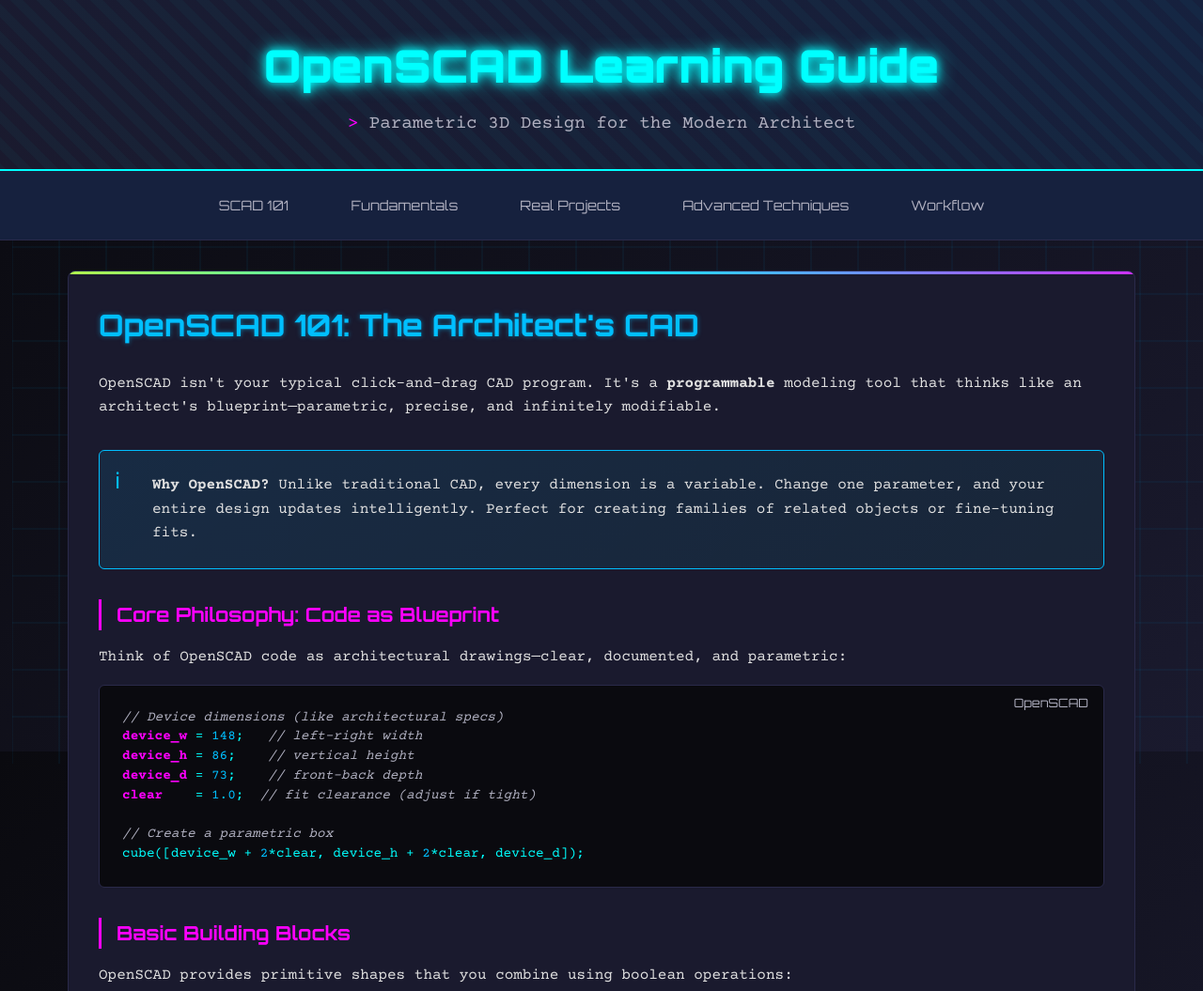
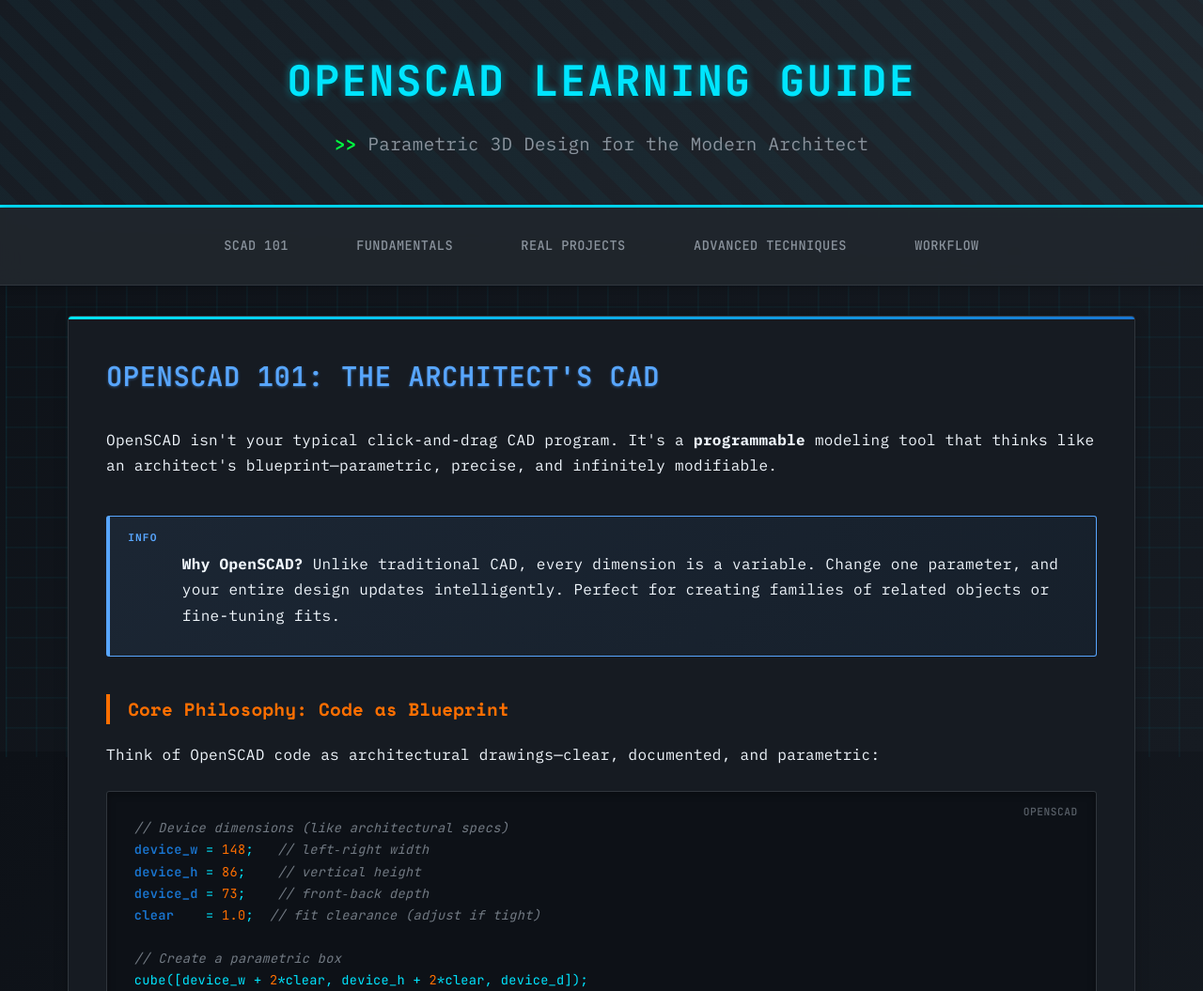
Before and after one commit to bneidlinger/scad, a plain HTML site: page index.html in a window 1280 px wide. Shown: the top 1055 px of the page at 94% size. Drawn offline with nearby package versions, Linux system fonts and the light colour scheme.

Commit message:
style update

```diff
--- a/index.html
+++ b/index.html
@@ -5,20 +5,23 @@
     <meta name="viewport" content="width=device-width, initial-scale=1.0">
     <title>OpenSCAD Learning Guide | bneidlinger.github.io</title>
     <style>
-        @import url('https://fonts.googleapis.com/css2?family=Orbitron:wght@400;700;900&family=Courier+Prime:wght@400;700&display=swap');
+        @import url('https://fonts.googleapis.com/css2?family=IBM+Plex+Mono:wght@300;400;500;600;700&family=JetBrains+Mono:wght@300;400;500;600;700&family=Space+Mono:wght@400;700&display=swap');
 
         :root {
-            --neon-cyan: #00ffff;
-            --neon-pink: #ff00ff;
-            --neon-yellow: #ffff00;
-            --dark-bg: #0a0a0f;
-            --card-bg: #1a1a2e;
-            --accent-bg: #16213e;
-            --text-primary: #e0e0e0;
-            --text-secondary: #b0b0c0;
-            --grid-color: #2a2a4a;
-            --architect-blue: #00bfff;
-            --warning-amber: #ffa500;
+            --terminal-green: #00ff41;
+            --architect-cyan: #00e5ff;
+            --blueprint-blue: #1976d2;
+            --accent-amber: #ff6f00;
+            --dark-bg: #0d1117;
+            --card-bg: #161b22;
+            --accent-bg: #21262d;
+            --border-color: #30363d;
+            --text-primary: #f0f6fc;
+            --text-secondary: #8b949e;
+            --grid-color: #21262d;
+            --success-green: #238636;
+            --warning-yellow: #d29922;
+            --mono-blue: #58a6ff;
         }
 
         * {
@@ -28,13 +31,15 @@
         }
 
         body {
-            font-family: 'Courier Prime', monospace;
-            background: linear-gradient(135deg, var(--dark-bg) 0%, #1a1a2e 100%);
+            font-family: 'IBM Plex Mono', 'JetBrains Mono', 'Space Mono', monospace;
+            background: linear-gradient(135deg, var(--dark-bg) 0%, var(--card-bg) 100%);
             color: var(--text-primary);
-            line-height: 1.6;
+            line-height: 1.7;
             min-height: 100vh;
             background-attachment: fixed;
             overflow-x: hidden;
+            font-weight: 400;
+            letter-spacing: 0.02em;
         }
 
         /* Animated grid background */
@@ -46,25 +51,25 @@
             width: 100%;
             height: 100%;
             background-image:
-                linear-gradient(rgba(0, 191, 255, 0.1) 1px, transparent 1px),
-                linear-gradient(90deg, rgba(0, 191, 255, 0.1) 1px, transparent 1px);
-            background-size: 50px 50px;
-            animation: gridMove 20s linear infinite;
+                linear-gradient(rgba(0, 229, 255, 0.08) 1px, transparent 1px),
+                linear-gradient(90deg, rgba(0, 229, 255, 0.08) 1px, transparent 1px);
+            background-size: 32px 32px;
+            animation: gridMove 25s linear infinite;
             pointer-events: none;
             z-index: -1;
         }
 
         @keyframes gridMove {
             0% { transform: translate(0, 0); }
-            100% { transform: translate(50px, 50px); }
+            100% { transform: translate(32px, 32px); }
         }
 
         /* Header */
         header {
-            background: linear-gradient(45deg, var(--card-bg), var(--accent-bg));
-            border-bottom: 2px solid var(--neon-cyan);
-            box-shadow: 0 0 20px rgba(0, 255, 255, 0.3);
-            padding: 2rem 0;
+            background: linear-gradient(135deg, var(--card-bg), var(--accent-bg));
+            border-bottom: 3px solid var(--architect-cyan);
+            box-shadow: 0 4px 32px rgba(0, 229, 255, 0.15);
+            padding: 3rem 0;
             text-align: center;
             position: relative;
             overflow: hidden;
@@ -80,9 +85,9 @@
             background: repeating-linear-gradient(
                 45deg,
                 transparent,
-                transparent 10px,
-                rgba(0, 255, 255, 0.03) 10px,
-                rgba(0, 255, 255, 0.03) 20px
+                transparent 16px,
+                rgba(0, 229, 255, 0.04) 16px,
+                rgba(0, 229, 255, 0.04) 32px
             );
             animation: headerPattern 30s linear infinite;
         }
@@ -93,14 +98,16 @@
         }
 
         h1 {
-            font-family: 'Orbitron', monospace;
-            font-size: 3rem;
-            font-weight: 900;
-            color: var(--neon-cyan);
-            text-shadow: 0 0 10px var(--neon-cyan), 0 0 20px var(--neon-cyan);
-            margin-bottom: 0.5rem;
+            font-family: 'JetBrains Mono', 'IBM Plex Mono', monospace;
+            font-size: 2.8rem;
+            font-weight: 700;
+            color: var(--architect-cyan);
+            text-shadow: 0 0 8px rgba(0, 229, 255, 0.6), 0 2px 4px rgba(0, 0, 0, 0.8);
+            margin-bottom: 0.8rem;
             position: relative;
             z-index: 1;
+            letter-spacing: 0.05em;
+            text-transform: uppercase;
         }
 
         .subtitle {
@@ -112,19 +119,21 @@
         }
 
         .subtitle::before {
-            content: '> ';
-            color: var(--neon-pink);
+            content: '>> ';
+            color: var(--terminal-green);
+            font-weight: 600;
         }
 
         /* Navigation */
         nav {
-            background: var(--accent-bg);
-            padding: 1rem;
-            border-bottom: 1px solid var(--grid-color);
+            background: rgba(33, 38, 45, 0.95);
+            padding: 1.2rem;
+            border-bottom: 1px solid var(--border-color);
             position: sticky;
             top: 0;
             z-index: 100;
-            backdrop-filter: blur(10px);
+            backdrop-filter: blur(12px) saturate(1.8);
+            box-shadow: 0 1px 8px rgba(0, 0, 0, 0.3);
         }
 
         .nav-container {
@@ -139,19 +148,23 @@
         .nav-link {
             color: var(--text-secondary);
             text-decoration: none;
-            padding: 0.5rem 1rem;
+            padding: 0.6rem 1.2rem;
             border: 1px solid transparent;
-            border-radius: 4px;
-            transition: all 0.3s ease;
-            font-family: 'Orbitron', monospace;
-            font-size: 0.9rem;
+            border-radius: 2px;
+            transition: all 0.25s cubic-bezier(0.4, 0, 0.2, 1);
+            font-family: 'JetBrains Mono', monospace;
+            font-size: 0.85rem;
+            font-weight: 500;
+            letter-spacing: 0.03em;
+            text-transform: uppercase;
         }
 
         .nav-link:hover {
-            color: var(--neon-cyan);
-            border-color: var(--neon-cyan);
-            box-shadow: 0 0 10px rgba(0, 255, 255, 0.3);
-            transform: translateY(-2px);
+            color: var(--architect-cyan);
+            border-color: var(--architect-cyan);
+            background: rgba(0, 229, 255, 0.08);
+            box-shadow: 0 2px 12px rgba(0, 229, 255, 0.15);
+            transform: translateY(-1px);
         }
 
         /* Main Content */
@@ -165,11 +178,12 @@
         section {
             margin-bottom: 4rem;
             background: var(--card-bg);
-            border: 1px solid var(--grid-color);
-            border-radius: 8px;
-            padding: 2rem;
+            border: 1px solid var(--border-color);
+            border-radius: 4px;
+            padding: 2.5rem;
             position: relative;
             overflow: hidden;
+            box-shadow: 0 2px 16px rgba(0, 0, 0, 0.2);
         }
 
         section::before {
@@ -179,68 +193,82 @@
             left: 0;
             right: 0;
             height: 3px;
-            background: linear-gradient(90deg, var(--neon-cyan), var(--neon-pink), var(--neon-yellow), var(--neon-cyan));
-            background-size: 200% 100%;
-            animation: borderGlow 3s ease-in-out infinite;
+            background: linear-gradient(90deg, var(--architect-cyan), var(--blueprint-blue), var(--terminal-green), var(--architect-cyan));
+            background-size: 300% 100%;
+            animation: borderGlow 4s ease-in-out infinite;
         }
 
         @keyframes borderGlow {
             0%, 100% { background-position: 0% 0%; }
-            50% { background-position: 200% 0%; }
+            50% { background-position: 300% 0%; }
         }
 
         h2 {
-            font-family: 'Orbitron', monospace;
-            font-size: 2rem;
-            color: var(--architect-blue);
-            margin-bottom: 1.5rem;
-            text-shadow: 0 0 5px rgba(0, 191, 255, 0.5);
+            font-family: 'JetBrains Mono', 'IBM Plex Mono', monospace;
+            font-size: 1.8rem;
+            font-weight: 600;
+            color: var(--mono-blue);
+            margin-bottom: 1.8rem;
+            text-shadow: 0 1px 3px rgba(88, 166, 255, 0.4);
+            letter-spacing: 0.02em;
+            text-transform: uppercase;
         }
 
         h3 {
-            font-family: 'Orbitron', monospace;
-            font-size: 1.3rem;
-            color: var(--neon-pink);
-            margin: 2rem 0 1rem 0;
-            border-left: 3px solid var(--neon-pink);
-            padding-left: 1rem;
+            font-family: 'Space Mono', 'IBM Plex Mono', monospace;
+            font-size: 1.2rem;
+            font-weight: 600;
+            color: var(--accent-amber);
+            margin: 2.5rem 0 1.2rem 0;
+            border-left: 4px solid var(--accent-amber);
+            padding-left: 1.2rem;
+            letter-spacing: 0.01em;
         }
 
         /* Code blocks */
         pre {
             background: var(--dark-bg);
-            border: 1px solid var(--grid-color);
-            border-radius: 6px;
-            padding: 1.5rem;
+            border: 1px solid var(--border-color);
+            border-radius: 3px;
+            padding: 1.8rem;
             overflow-x: auto;
-            margin: 1rem 0;
+            margin: 1.5rem 0;
             position: relative;
+            box-shadow: inset 0 2px 8px rgba(0, 0, 0, 0.3);
         }
 
         pre::before {
             content: 'OpenSCAD';
             position: absolute;
-            top: 0.5rem;
-            right: 1rem;
-            font-size: 0.8rem;
+            top: 0.8rem;
+            right: 1.2rem;
+            font-size: 0.7rem;
             color: var(--text-secondary);
-            font-family: 'Orbitron', monospace;
+            font-family: 'JetBrains Mono', monospace;
+            font-weight: 500;
+            text-transform: uppercase;
+            letter-spacing: 0.05em;
+            opacity: 0.6;
         }
 
         code {
-            font-family: 'Courier Prime', monospace;
-            color: var(--neon-cyan);
-            font-size: 0.9rem;
-            line-height: 1.4;
+            font-family: 'JetBrains Mono', 'IBM Plex Mono', monospace;
+            color: var(--architect-cyan);
+            font-size: 0.85rem;
+            line-height: 1.6;
+            font-weight: 400;
         }
 
         /* Inline code */
         p code, li code {
             background: var(--accent-bg);
-            padding: 0.2rem 0.4rem;
-            border-radius: 3px;
-            color: var(--neon-yellow);
-            font-size: 0.85rem;
+            padding: 0.25rem 0.5rem;
+            border-radius: 2px;
+            color: var(--terminal-green);
+            font-size: 0.8rem;
+            font-family: 'JetBrains Mono', monospace;
+            font-weight: 500;
+            border: 1px solid var(--border-color);
         }
 
         /* Lists */
@@ -256,49 +284,59 @@
 
         /* Special boxes */
         .info-box {
-            background: linear-gradient(135deg, rgba(0, 191, 255, 0.1), rgba(0, 255, 255, 0.05));
-            border: 1px solid var(--architect-blue);
-            border-radius: 6px;
-            padding: 1.5rem;
-            margin: 2rem 0;
+            background: linear-gradient(135deg, rgba(88, 166, 255, 0.08), rgba(25, 118, 210, 0.05));
+            border: 1px solid var(--mono-blue);
+            border-left: 4px solid var(--mono-blue);
+            border-radius: 3px;
+            padding: 1.8rem;
+            margin: 2.5rem 0;
             position: relative;
+            font-family: 'IBM Plex Mono', monospace;
         }
 
         .info-box::before {
-            content: 'ℹ';
+            content: 'INFO';
             position: absolute;
-            top: 1rem;
-            left: 1rem;
-            font-size: 1.5rem;
-            color: var(--architect-blue);
+            top: 0.8rem;
+            left: 1.2rem;
+            font-size: 0.7rem;
+            color: var(--mono-blue);
+            font-weight: 600;
+            letter-spacing: 0.1em;
         }
 
         .info-box p {
-            margin-left: 2rem;
+            margin-left: 3rem;
             color: var(--text-primary);
+            margin-top: 0.5rem;
         }
 
         .warning-box {
-            background: linear-gradient(135deg, rgba(255, 165, 0, 0.1), rgba(255, 140, 0, 0.05));
-            border: 1px solid var(--warning-amber);
-            border-radius: 6px;
-            padding: 1.5rem;
-            margin: 2rem 0;
+            background: linear-gradient(135deg, rgba(210, 153, 34, 0.08), rgba(255, 111, 0, 0.05));
+            border: 1px solid var(--warning-yellow);
+            border-left: 4px solid var(--warning-yellow);
+            border-radius: 3px;
+            padding: 1.8rem;
+            margin: 2.5rem 0;
             position: relative;
+            font-family: 'IBM Plex Mono', monospace;
         }
 
         .warning-box::before {
-            content: '⚠';
+            content: 'WARNING';
             position: absolute;
-            top: 1rem;
-            left: 1rem;
-            font-size: 1.5rem;
-            color: var(--warning-amber);
+            top: 0.8rem;
+            left: 1.2rem;
+            font-size: 0.7rem;
+            color: var(--warning-yellow);
+            font-weight: 600;
+            letter-spacing: 0.1em;
         }
 
         .warning-box p {
-            margin-left: 2rem;
+            margin-left: 3rem;
             color: var(--text-primary);
+            margin-top: 0.5rem;
         }
 
         /* Project showcase */
@@ -323,18 +361,21 @@
         }
 
         .project-title {
-            font-family: 'Orbitron', monospace;
-            color: var(--neon-yellow);
-            font-size: 1.2rem;
+            font-family: 'Space Mono', 'IBM Plex Mono', monospace;
+            color: var(--terminal-green);
+            font-size: 1.1rem;
+            font-weight: 700;
             margin-bottom: 1rem;
+            text-transform: uppercase;
+            letter-spacing: 0.05em;
         }
 
         /* Syntax highlighting */
-        .keyword { color: var(--neon-pink); font-weight: bold; }
-        .string { color: var(--neon-yellow); }
-        .comment { color: var(--text-secondary); font-style: italic; }
-        .number { color: var(--architect-blue); }
-        .function { color: var(--neon-cyan); }
+        .keyword { color: var(--blueprint-blue); font-weight: 600; }
+        .string { color: var(--terminal-green); }
+        .comment { color: var(--text-secondary); font-style: italic; opacity: 0.8; }
+        .number { color: var(--accent-amber); }
+        .function { color: var(--architect-cyan); }
 
         /* Responsive */
         @media (max-width: 768px) {
@@ -356,12 +397,14 @@
         }
 
         footer a {
-            color: var(--neon-cyan);
+            color: var(--architect-cyan);
             text-decoration: none;
+            font-family: 'JetBrains Mono', monospace;
         }
 
         footer a:hover {
-            text-shadow: 0 0 5px var(--neon-cyan);
+            text-shadow: 0 0 5px rgba(0, 229, 255, 0.6);
+            color: var(--terminal-green);
         }
     </style>
 </head>
```
